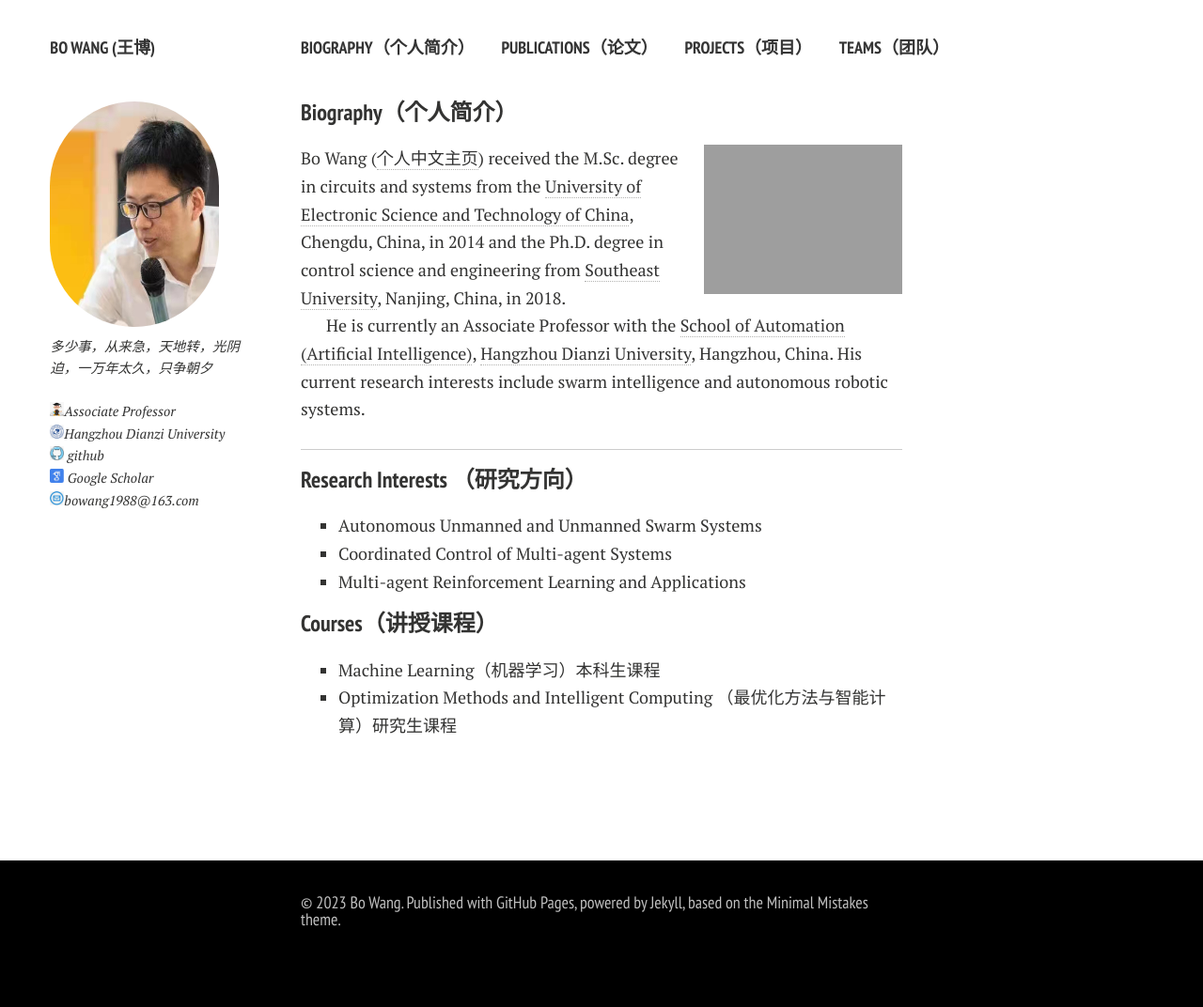
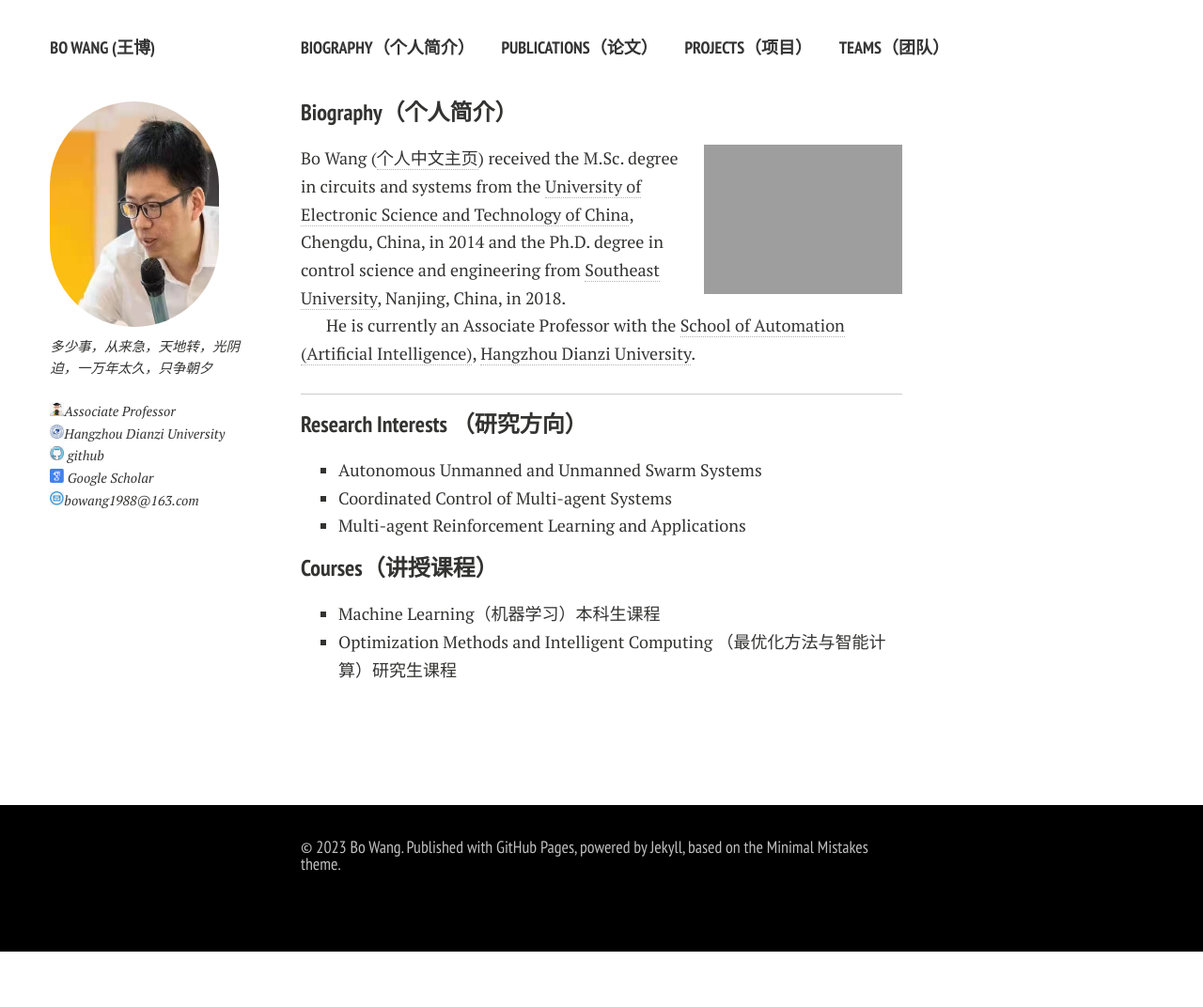
Before and after one commit to wennboo/wennboo.github.io, a Jekyll site: the page built from index.md, in a window 1280 px wide. Shown: the whole page at 94% size. Built offline with Jekyll 4.4.1, drawn with Linux system fonts in a browser that asks for light colours; nearby versions of some CDN libraries; comment, search, counter and statistics services are not loaded; a style sheet for code colours, icons or effects is not loaded; after the commit the page ends 1013 px from its top, so only the background shows below that.

Commit message:
Update index.md

```diff
--- a/index.md
+++ b/index.md
@@ -6,8 +6,7 @@ layout: page
 <img src="{{ site.url }}/images/wb.png" class="floatpic" width="460" height="600">
 Bo Wang ([个人中文主页](https://auto.hdu.edu.cn/2020/0714/c3803a110745/page.htm)) received the M.Sc. degree in circuits and systems from the [University of Electronic Science and Technology of China](https://www.uestc.edu.cn/), Chengdu, China, in 2014 and the Ph.D. degree in control science and engineering from [Southeast University](https://www.seu.edu.cn/), Nanjing, China, in 2018.
 
-He is currently an Associate Professor with the [School of Automation (Artificial Intelligence)](https://auto.hdu.edu.cn/main.htm), [Hangzhou Dianzi University](https://www.hdu.edu.cn/main.htm),
-Hangzhou, China. His current research interests include swarm intelligence and autonomous robotic systems.
+He is currently an Associate Professor with the [School of Automation (Artificial Intelligence)](https://auto.hdu.edu.cn/main.htm), [Hangzhou Dianzi University](https://www.hdu.edu.cn/main.htm).
 
 ---
 
```
